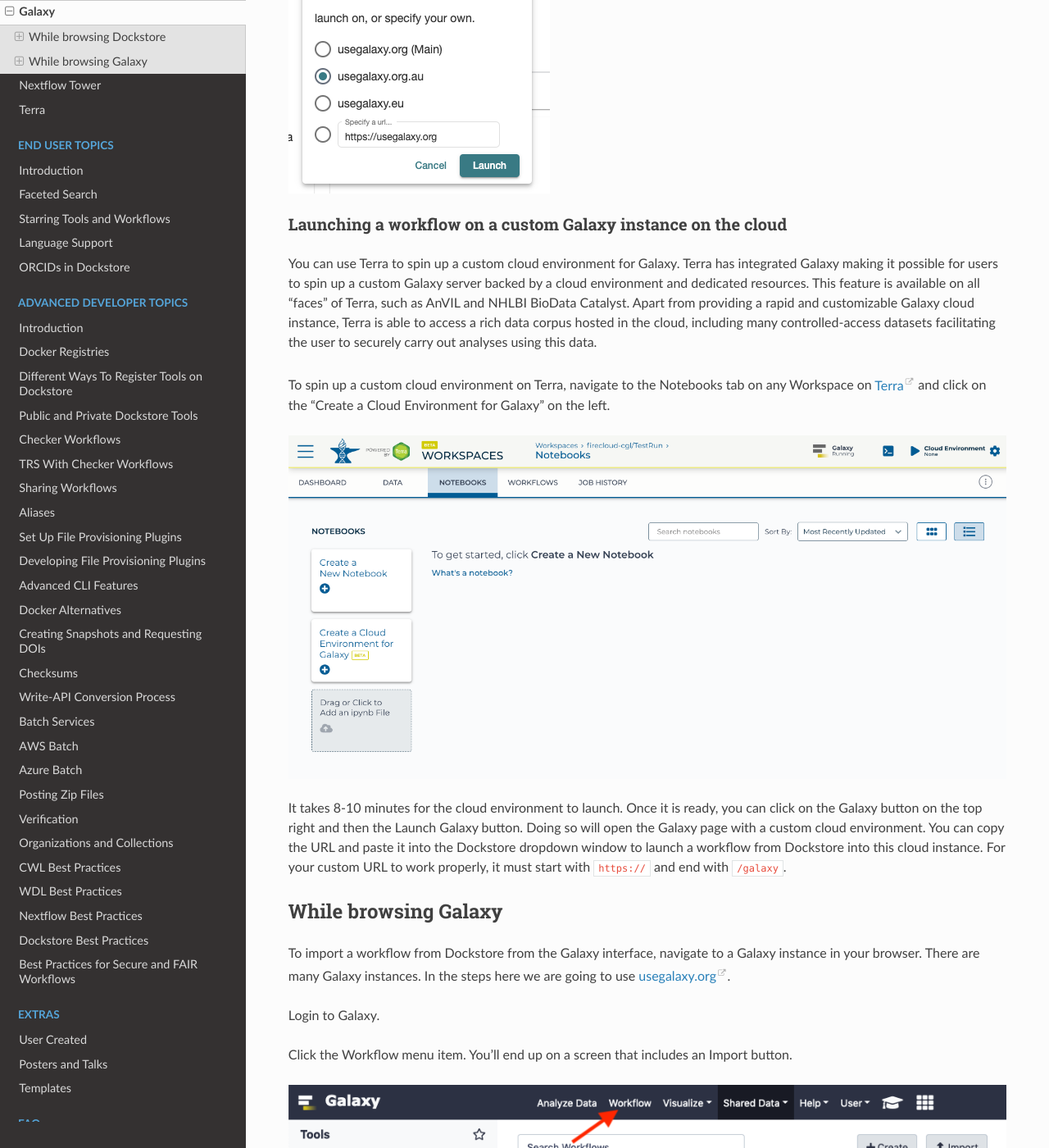
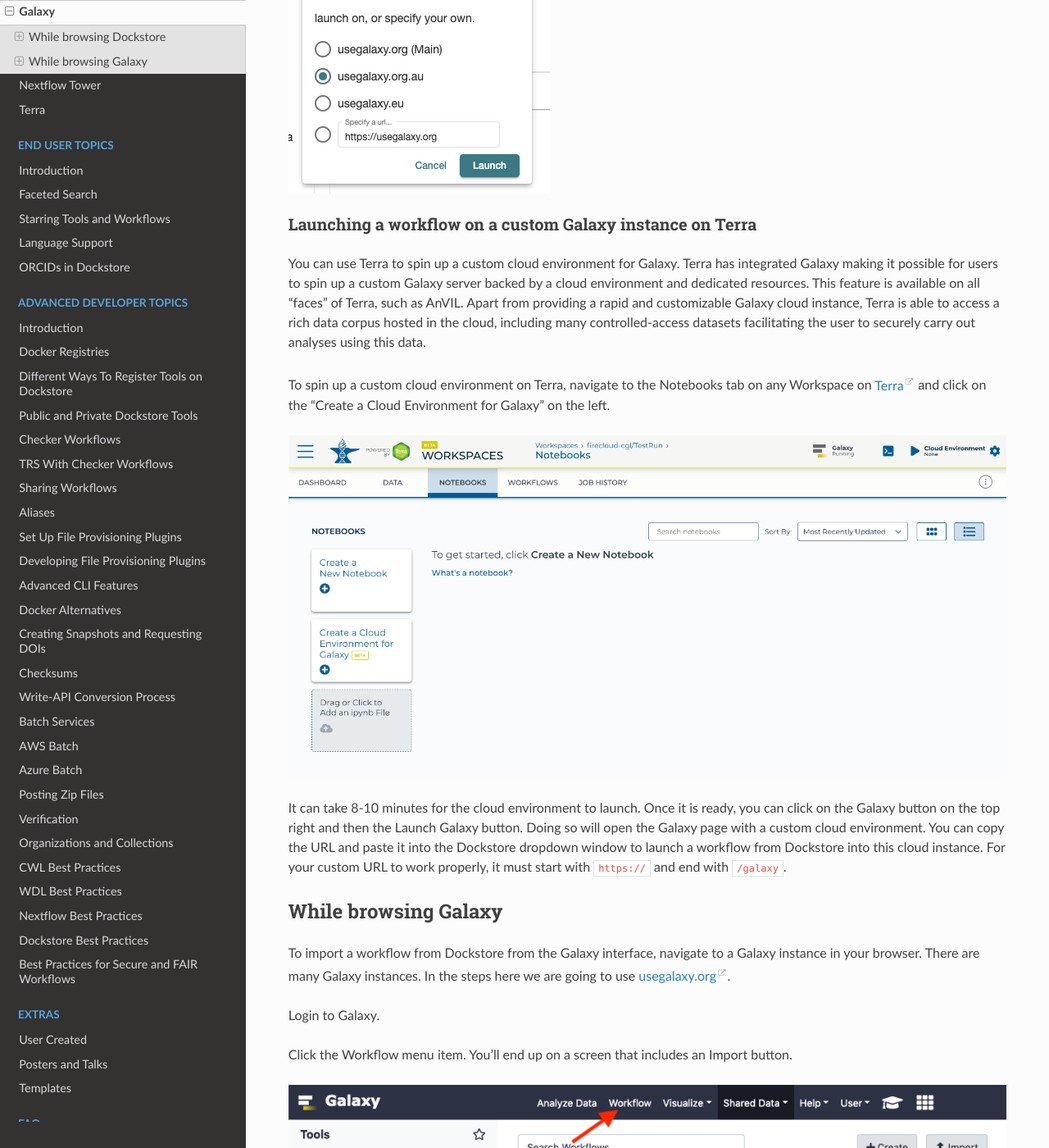
Before and after one commit to dockstore/dockstore-documentation, a Sphinx documentation site: the page built from docs/launch-with/galaxy-launch-with.rst, in a window 1280 px wide and 1400 px high, scrolled down 1330 px. Shown: the whole window at 82% size. Built offline with Sphinx 7.4.7 and the Read the Docs theme 2.0.0, drawn with Linux system fonts in a browser that asks for light colours; some of the changed text lies outside the part shown.

Commit message:
Update galaxy-launch-with.rst
Minor changes

```diff
--- a/docs/launch-with/galaxy-launch-with.rst
+++ b/docs/launch-with/galaxy-launch-with.rst
@@ -16,25 +16,25 @@
 .. figure:: /assets/images/docs/galaxy/galaxy_workflow.png
    :alt: Galaxy workflow on Dockstore
 
-Launching a workflow on an existing Galaxy server
--------------------------------------------------
+Launching a workflow from Dockstore on a Galaxy server
+------------------------------------------------------
 
 The button will bring up a dropdown window where you may select which Galaxy instance to launch the workflow into. A few default options such as the `UseGalaxy.org <https://usegalaxy.org/>`__ instances are provided by Dockstore, but if you need to launch into another instance, you may provide a custom URL. Further along in this tutorial, you will find how to generate a custom instance and provide the URL to Dockstore.
 
 .. figure:: /assets/images/docs/galaxy/launch_with_options.png
    :alt: Launch options for Galaxy
 
-Launching a workflow on a custom Galaxy instance on the cloud
--------------------------------------------------------------
+Launching a workflow on a custom Galaxy instance on Terra
+---------------------------------------------------------
 
-You can use Terra to spin up a custom cloud environment for Galaxy. Terra has integrated Galaxy making it possible for users to spin up a custom Galaxy server backed by a cloud environment and dedicated resources. This feature is available on all "faces" of Terra, such as AnVIL and NHLBI BioData Catalyst. Apart from providing a rapid and customizable Galaxy cloud instance, Terra is able to access a rich data corpus hosted in the cloud, including many controlled-access datasets facilitating the user to securely carry out analyses using this data.
+You can use Terra to spin up a custom cloud environment for Galaxy. Terra has integrated Galaxy making it possible for users to spin up a custom Galaxy server backed by a cloud environment and dedicated resources. This feature is available on all "faces" of Terra, such as AnVIL. Apart from providing a rapid and customizable Galaxy cloud instance, Terra is able to access a rich data corpus hosted in the cloud, including many controlled-access datasets facilitating the user to securely carry out analyses using this data.
 
 To spin up a custom cloud environment on Terra, navigate to the Notebooks tab on any Workspace on `Terra <https://app.terra.bio/>`__ and click on the "Create a Cloud Environment for Galaxy" on the left.
 
 .. figure:: /assets/images/docs/galaxy/create_galaxy_environment.png
    :alt: Create a Cloud Environment for Galaxy
 
-It takes 8-10 minutes for the cloud environment to launch. Once it is ready, you can click on the Galaxy button on the top right and then the Launch Galaxy button. Doing so will open the Galaxy page with a custom cloud environment. You can copy the URL and paste it into the Dockstore dropdown window to launch a workflow from Dockstore into this cloud instance. For your custom URL to work properly, it must start with ``https://`` and end with ``/galaxy``.
+It can take 8-10 minutes for the cloud environment to launch. Once it is ready, you can click on the Galaxy button on the top right and then the Launch Galaxy button. Doing so will open the Galaxy page with a custom cloud environment. You can copy the URL and paste it into the Dockstore dropdown window to launch a workflow from Dockstore into this cloud instance. For your custom URL to work properly, it must start with ``https://`` and end with ``/galaxy``.
 
 While browsing Galaxy
 =====================
```
